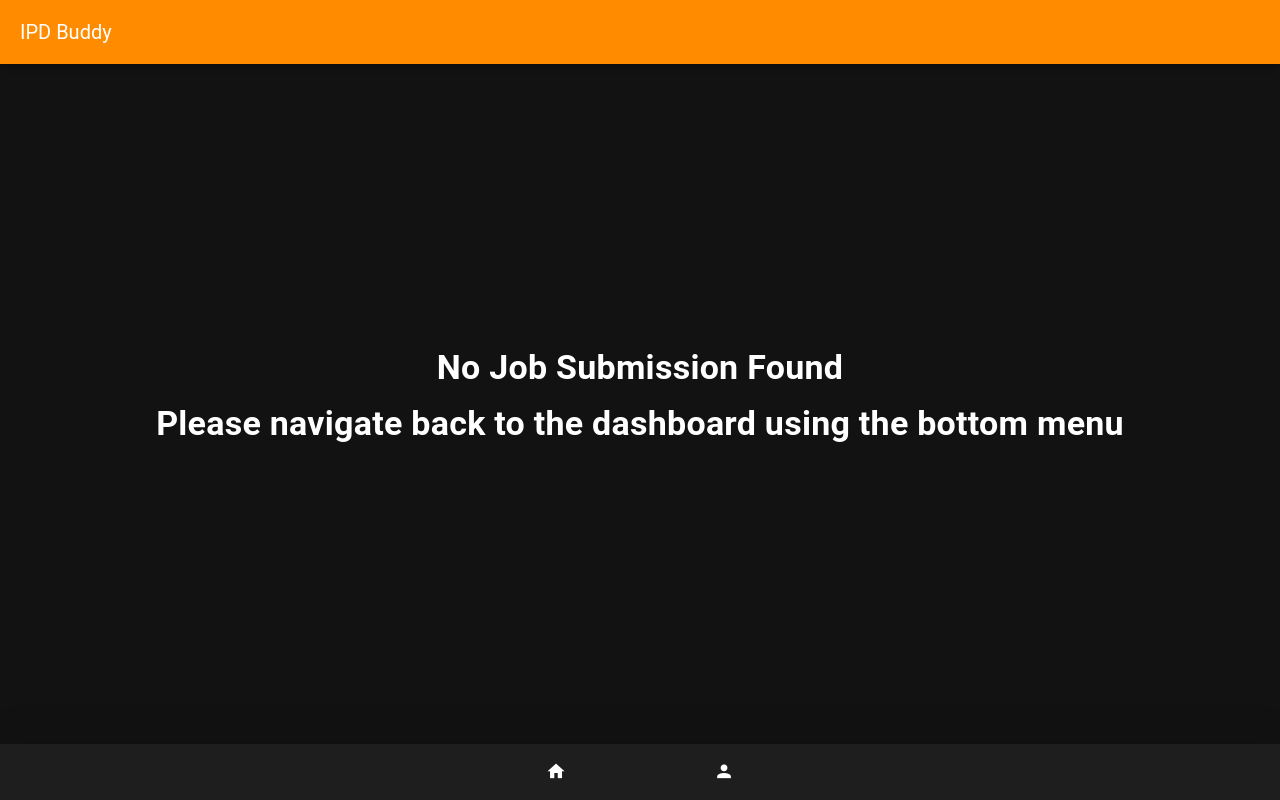
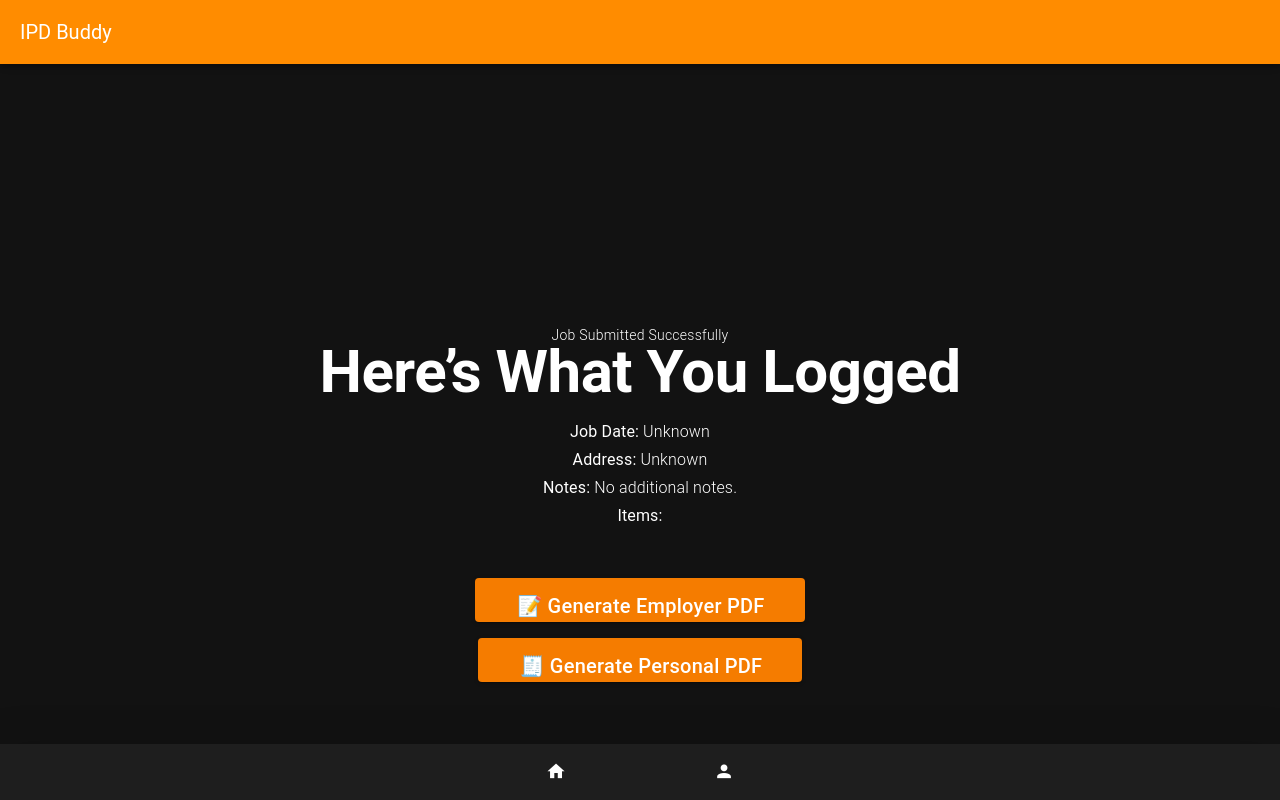
Before and after one commit to CHZelaya/IPD-Buddy-PWA, a Vue app: page /job/success in a window 1280 px wide. Built offline with nearby package versions, Linux system fonts and the light colour scheme; a small style sheet from the web is missing.

Commit message:
Updated SummaryPage, pushing all code to test changes in live environment

```diff
--- a/src/pages/SummaryPage.vue
+++ b/src/pages/SummaryPage.vue
@@ -1,196 +1,126 @@
 <script setup lang="ts">
   import { useJobStore } from '@/stores/jobStore';
+  import { useContractorStore } from '@/stores/contractorStore';
   import { computed } from 'vue';
-  import type { JobSubmissionPayload } from '@/types/JobSubmissionPayload.ts';
-  import type { JobSubmissionResponseDTO } from '@/types/JobSubmissionResponseDTO.ts';
+  import { BILLABLE_RATES } from '@/utils/BillableRates.ts';
   import { generatePdfForPersonalRecord, generatePdfForSubmission } from '@/utils/pdfGenerator.ts';
-  import { BILLABLE_RATES } from '@/utils/BillableRates.ts';
-  import { useContractorStore } from '@/stores/contractorStore';
-
-  const contractorStore = useContractorStore();
+  import type { BillableItemSummary } from '@/types/JobSubmissionResponseDTO.ts';
 
   const jobStore = useJobStore();
-
+  const contractorStore = useContractorStore();
   const submittedJob = jobStore.submittedJob;
 
   const displayedItems = computed(() => {
-    if (submittedJob && 'billableItemsSummary' in submittedJob && Array.isArray(submittedJob.billableItemsSummary)) {
-      return submittedJob.billableItemsSummary.map(item => ({
+    return submittedJob?.billableItemsSummary?.map((item: BillableItemSummary) => {
+      const rate = BILLABLE_RATES[item.name]?.rate || 0;
+      const total = item.quantity * rate;
+      return {
         name: item.name,
         quantity: item.quantity,
-        rate: item.rate,
-        total: item.total,
-      }));
-    }
-
-    if (submittedJob && 'billables' in submittedJob && Array.isArray(submittedJob.billables)) {
-      return submittedJob.billables.map(item => ({
-        name: item.billableType,
-        quantity: item.quantity,
-        rate: null,
-        total: null,
-      }));
-    }
-
-    return [];
+        rate,
+        total,
+      };
+    }) || [];
   });
 
-  // 📝 Employer PDF
+  // Grabbing date, address and notes from the first item in the submitted job
+  const firstItem = submittedJob?.billableItemsSummary?.[0];
+
+  const date = firstItem?.jobDate || 'Unknown';
+  const address = firstItem?.jobAddress || 'Unknown';
+  const notes = submittedJob?.notes || 'No additional notes.';
+
+  //Todo: Continue refactoring the SummaryPage.vue file to use the new JobSubmissionResponseDTO.ts file and work with the response to display the correct information.
+
   function generateEmployerPdf () {
-    const jobData = submittedJob as any;
-
-    const items = (jobData.billableItemsSummary || jobData.billables || []).map((item: any) => {
-      const type = item.billableType || item.name;
-      const quantity = item.quantity;
-      const rate = BILLABLE_RATES[type]?.rate || 0;
-      const total = quantity * rate;
-      return { type, quantity, rate, total };
-    });
+    if (!submittedJob) return;
 
     generatePdfForSubmission(
       {
         job: {
-          date: jobData.date || jobData.billableItemsSummary?.[0]?.jobDate || 'Unknown',
-          address: jobData.address || jobData.billableItemsSummary?.[0]?.jobAddress || 'Unknown',
-          notes: jobData.notes || 'No additional notes.',
+          date: firstItem?.jobDate || 'Unknown',
+          address: firstItem?.jobAddress || 'Unknown',
+          notes: submittedJob.notes || 'No additional notes.',
         },
         contractor: {
           firstName: contractorStore.profile.firstName || 'No First name provided.',
           lastName: contractorStore.profile.lastName || 'No Last name provided.',
         },
-        billableItemsSummary: items,
+        billableItemsSummary: submittedJob.billableItemsSummary.map(item => ({
+          type: item.name,
+          quantity: item.quantity,
+          rate: item.rate,
+          total: item.total,
+        })),
       },
       {
-        grandTotalAmount: items.reduce((sum: number, i: any) => sum + i.total, 0),
+        grandTotalAmount: submittedJob.grandTotalAmount,
       }
     );
   }
 
   function generatePersonalPdf () {
-    const jobData = submittedJob as any;
-    const contractorStore = useContractorStore();
-
-    const items = (jobData.billableItemsSummary || jobData.billables || []).map((item: any) => {
-      const type = item.billableType || item.name;
-      const quantity = item.quantity;
-      const rate = BILLABLE_RATES[type]?.rate || 0;
-      const total = quantity * rate;
-      return { type, quantity, rate, total };
-    });
-
-    const grandTotal = items.reduce((sum: number, i: any) => sum + i.total, 0);
-    const taxRate = contractorStore.profile.taxRate || 0;
-    const savingsRate = contractorStore.profile.savingsRate || 0;
-    const calculatedTax = grandTotal * taxRate;
-    const calculatedSavings = grandTotal * savingsRate;
+    if (!submittedJob) return;
 
     generatePdfForPersonalRecord(
       {
         job: {
-          date: jobData.date || jobData.billableItemsSummary?.[0]?.jobDate || 'Unknown',
-          address: jobData.address || jobData.billableItemsSummary?.[0]?.jobAddress || 'Unknown',
-          notes: jobData.notes || 'No additional notes.',
+          date: firstItem?.jobDate || 'Unknown',
+          address: firstItem?.jobAddress || 'Unknown',
+          notes: submittedJob.notes || 'No additional notes.',
         },
         contractor: {
           firstName: contractorStore.profile.firstName || 'No First name provided.',
           lastName: contractorStore.profile.lastName || 'No Last name provided.',
         },
-        billableItemsSummary: items,
+        billableItemsSummary: submittedJob.billableItemsSummary.map(item => ({
+          type: item.name,
+          quantity: item.quantity,
+          rate: item.rate,
+          total: item.total,
+        })),
       },
       {
-        grandTotalAmount: grandTotal,
-        taxAmount: calculatedTax,
-        savingsAmount: calculatedSavings,
+        grandTotalAmount: submittedJob.grandTotalAmount,
+        taxAmount: submittedJob.taxAmount,
+        savingsAmount: submittedJob.savingsAmount,
       }
     );
   }
 
 
-  function isResponseFormat (
-    job: JobSubmissionPayload | JobSubmissionResponseDTO | null
-  ): job is JobSubmissionResponseDTO {
-    return job !== null && 'billableItemsSummary' in job;
-  }
 </script>
-
 
 <template>
   <v-container class="fill-height d-flex flex-column justify-center align-center text-center" fluid>
-    <div v-if="submittedJob">
-      <v-img
-        class="mb-4"
-        max-height="200"
-        src="@/assets/IPD-Buddy.png"
-      />
+    <v-img class="mb-4" max-height="200" src="@/assets/IPD-Buddy.png" />
 
     <div class="mb-8 text-center">
       <div class="text-body-2 font-weight-light mb-n1">Job Submitted Successfully</div>
       <h1 class="text-h2 font-weight-bold mb-4">Here’s What You Logged</h1>
 
-        <!-- ✅ Display Job Details -->
       <div class="text-subtitle-1 font-weight-light mb-4">
-          <p><strong>Job Date:</strong>
-            {{ isResponseFormat(submittedJob)
-              ? (submittedJob.billableItemsSummary[0]?.jobDate || 'Unknown')
-              : (submittedJob?.date || 'Unknown')
-            }}
-          </p>
-
-          <p><strong>Address:</strong>
-            {{ isResponseFormat(submittedJob)
-              ? (submittedJob.billableItemsSummary[0]?.jobAddress || 'Unknown')
-              : (submittedJob?.address || 'Unknown')
-            }}
-          </p>
-
-          <p><strong>Notes:</strong>
-            {{
-              isResponseFormat(submittedJob)
-                ? 'No notes available in response.'
-                : (submittedJob?.notes || 'No additional notes.')
-            }}
-          </p>
+        <p><strong>Job Date:</strong> {{ date }}</p>
+        <p><strong>Address:</strong> {{ address }}</p>
+        <p><strong>Notes:</strong> {{ notes }}</p>
 
         <p><strong>Items:</strong></p>
-          <!-- ✅ Handle API Response Format -->
-          <ul v-if="submittedJob">
+        <ul>
           <li v-for="(item, index) in displayedItems" :key="index">
-              {{ item.name }} - Qty: {{ item.quantity }}
-              <span v-if="item.rate !== null"> @ ${{ item.rate }} </span>
-              <span v-if="item.total !== null"> - Total: ${{ item.total }} </span>
-            </li>
-          </ul>
-
-          <!-- ✅ Handle Local Payload Format -->
-          <ul v-else>
-            <li v-for="item in submittedJob" :key="item">
-              {{ item }} - Quantity: {{ item }}
+            {{ item.name }} - Qty: {{ item.quantity }} @ ${{ item.rate }} - Total: ${{ item.total }}
           </li>
         </ul>
       </div>
     </div>
 
-      <!-- ✅ Action Buttons -->
     <v-btn class="text-white text-h6 px-10 py-4 mb-4" color="orange-darken-2" size="large" @click="generateEmployerPdf">
       📝 Generate Employer PDF
     </v-btn>
     <v-btn class="text-white text-h6 px-10 py-4 mb-4" color="orange-darken-2" size="large" @click="generatePersonalPdf">
       🧾 Generate Personal PDF
     </v-btn>
-    </div>
-
-    <!-- Fallback for if no job was ever submitted -->
-    <div v-else>
-      <h2 class="text-h4 font-weight-bold mb-4">No Job Submission Found</h2>
-      <p class="text-h4 font-weight-bold mb-4">
-        Please navigate back to the dashboard using the bottom menu
-      </p>
-
-
-    </div>
   </v-container>
 </template>
 
 <style scoped lang="sass">
-
 </style>
--- a/src/services/apiService.ts
+++ b/src/services/apiService.ts
@@ -11,7 +11,8 @@ export async function submitJobToApi (payload: JobSubmissionPayload) {
 
   try {
     const response = await axios.post(
-      'https://ipdbuddy-backend-v2-68c569e58877.herokuapp.com/api/v1/job/submit'/*'http://localhost:8080/api/v1/job/submit'*/,
+      // 'https://ipdbuddy-backend-v2-68c569e58877.herokuapp.com/api/v1/job/submit'
+      'http://localhost:8080/api/v1/job/submit',
       payload,
       {
         headers: {
@@ -20,7 +21,8 @@ export async function submitJobToApi (payload: JobSubmissionPayload) {
         },
       }
     )
-    console.log('Job submitted successfully', response.data)
+    console.log('Job submitted successfully RAW axios response:', response);
+    console.log('Job submitted successfully .data:', response.data);
     return response.data
   } catch (error) {
     console.error('Failed to submit job', error)
--- a/src/stores/contractorStore.ts
+++ b/src/stores/contractorStore.ts
@@ -19,7 +19,8 @@ export const useContractorStore = defineStore('contractor', {
     async fetchProfile (currentEmail: string){
       console.log('Base URL:', `https://ipdbuddy-backend-v2-68c569e58877.herokuapp.com/api/v1`);
       const token = localStorage.getItem('jwt');
-      const url = `https://ipdbuddy-backend-v2-68c569e58877.herokuapp.com/api/v1/contractor/me`
+      // const url = `https://ipdbuddy-backend-v2-68c569e58877.herokuapp.com/api/v1/contractor/me`
+      const url = `http://localhost:8080/api/v1/contractor/me` //! Dev mode
       try{
         const response = await fetch(url, {
           method: 'GET',
--- a/src/types/JobSubmissionResponseDTO.ts
+++ b/src/types/JobSubmissionResponseDTO.ts
@@ -15,5 +15,5 @@ export interface JobSubmissionResponseDTO {
   grandTotalAmount: number;
   taxAmount: number;
   savingsAmount: number;
-  message?: string | null;
+  notes?: string | null;
 }
```
Also changed, not shown: src/pages/NewJob.vue (+0 -11 lines), src/services/jobService.ts (deleted, +0 -36 lines), src/stores/jobStore.ts (+9 -17 lines). Lines whose indentation alone changed are shown as unchanged.
